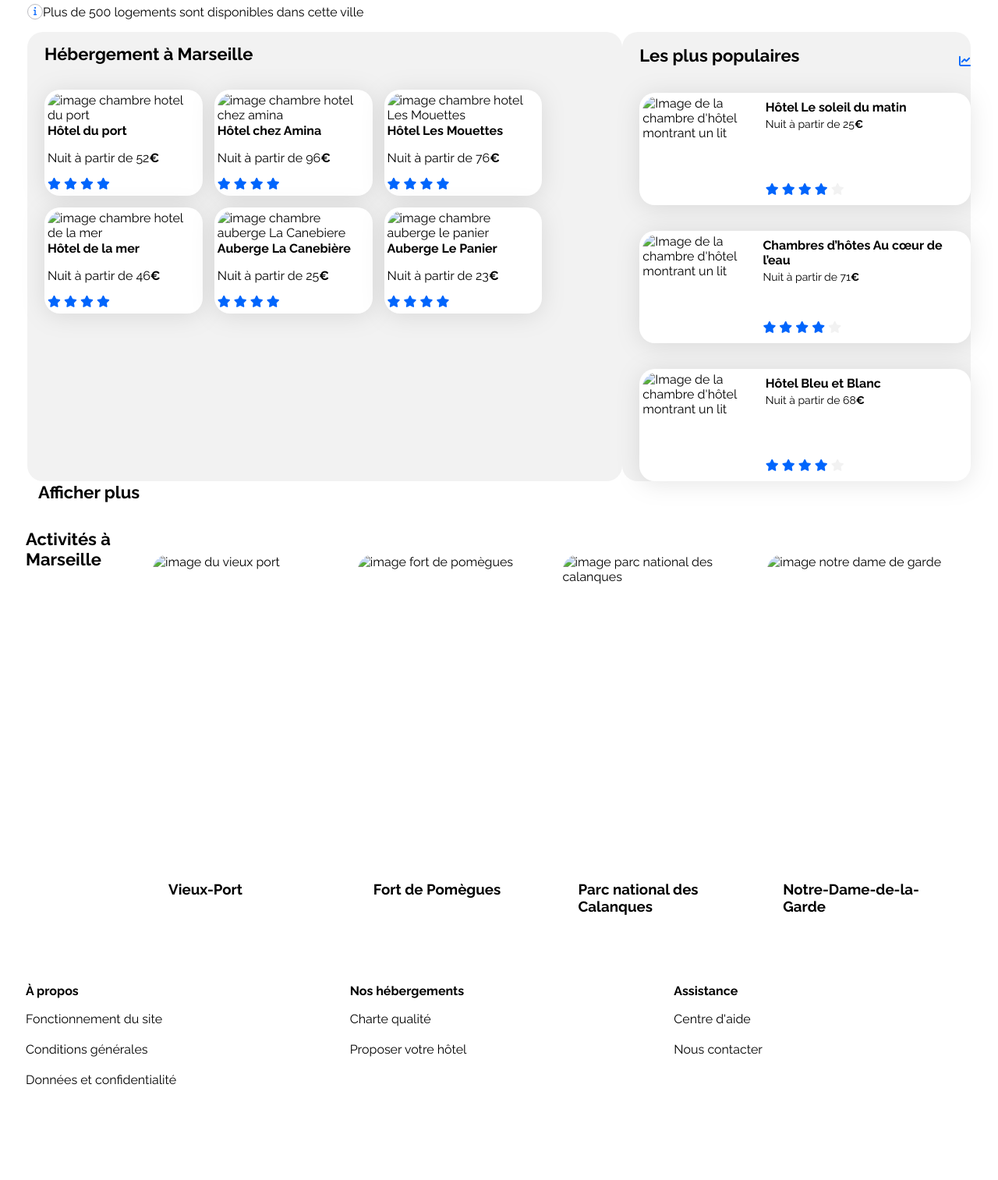
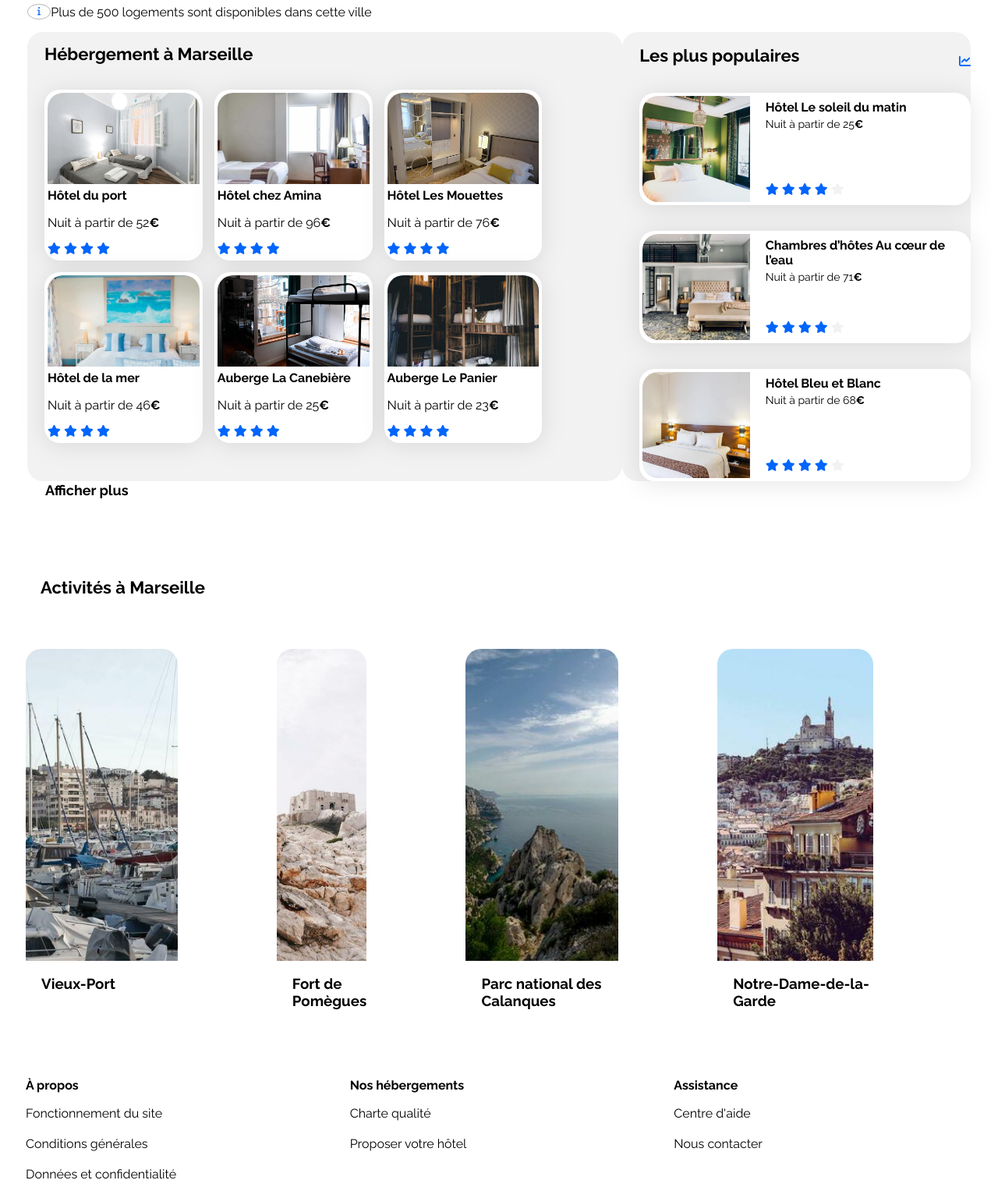
Before and after one commit to ljutvi31/P2-pageWeb, a plain HTML site: page projet2/index.html in a window 1280 px wide. Shown: the part 320-1833 px from the top of the page at 78% size. Before the commit the page ends 1754 px from the top, so only its background shows below. Drawn offline with Linux system fonts and the light colour scheme.

Commit message:
working on the activity session

```diff
--- a/projet2/css/style.css
+++ b/projet2/css/style.css
@@ -183,7 +183,7 @@ nav ul.nav-links li a:hover {
 .spe-info {
     font-size: 11px;
     display: block;
-    width: 14px;
+    width: 2%;
     height: 14px;
     padding: 2px;
     text-align: center;
@@ -380,12 +380,13 @@ a {
 }
 
 .showmore-container {
-    margin-left: 43px;
+    margin-left: 52px;
+    margin-bottom: 100px;
 
 }
 
 .showmore-btn {
-    font-size: 22px;
+    font-size: 18px;
     font-weight: 900;
     background: none;
     /* Retire le fond */
@@ -395,21 +396,22 @@ a {
 
 .activity {
     display: flex;
+    justify-content: space-between;
     margin: 33px;
 }
 
 .activity-title {
     display: flex;
-    align-items: left;
+    margin-left: 52px;
 }
 
-.activity-section-title {
-    margin: 0;
+.section-title {
+    margin-left: px;
     font-size: 22px;
 }
 
 .activity-card {
-    display: flex;
+
     flex-direction: column;
     flex-wrap: nowrap;
     margin-top: 33px;
--- a/projet2/index.html
+++ b/projet2/index.html
@@ -69,7 +69,7 @@
 
             <div class="info-container">
                 <i class="fa-solid fa-info spe-info"></i>
-                <p class="sous-titre">Plus de 500 logements sont disponibles dans cette ville</p>
+                <p class="sub-titre">Plus de 500 logements sont disponibles dans cette ville</p>
             </div>
             <!--infos-->
 
@@ -83,8 +83,7 @@
                     <div class="hebergements-cards">
                         <a href="#">
                             <article class="card">
-                                <img src="/projet2/Images/Hébergements/fred-kleber.jpg"
-                                    alt="image chambre hotel du port">
+                                <img src="./images/hebergements/fred-kleber.jpg" alt="image chambre hotel du port">
                                 <div class="card-content">
                                     <div class="card-txt">
                                         <h3 class="card-title">Hôtel du port</h3>
@@ -105,7 +104,7 @@
 
                         <a href="#">
                             <article class="card">
-                                <img src="/projet2/Images/Hébergements/febrian-zakaria.jpg"
+                                <img src="./images/hebergements/febrian-zakaria.jpg"
                                     alt="image chambre hotel chez amina">
                                 <div class="card-content">
                                     <div class="card-txt">
@@ -127,8 +126,7 @@
 
                         <a href="#">
                             <article class="card">
-                                <img src="/projet2/Images/Hébergements/reisetopia.jpg"
-                                    alt="image chambre hotel Les Mouettes">
+                                <img src="./images/hebergements/reisetopia.jpg" alt="image chambre hotel Les Mouettes">
                                 <div class="card-content">
                                     <div class="card-txt">
                                         <h3 class="card-title">Hôtel Les Mouettes</h3>
@@ -148,8 +146,7 @@
 
                         <a href="#">
                             <article class="card">
-                                <img src="/projet2/Images/Hébergements/annie-spratt.jpg"
-                                    alt="image chambre hotel de la mer">
+                                <img src="./images/hebergements/annie-spratt.jpg" alt="image chambre hotel de la mer">
                                 <div class="card-content">
                                     <div class="card-txt">
                                         <h3 class="card-title">Hôtel de la mer</h3>
@@ -170,7 +167,7 @@
 
                         <a href="#">
                             <article class="card">
-                                <img src="/projet2/Images/Hébergements/marcus-loke.jpg"
+                                <img src="./images/hebergements/marcus-loke.jpg"
                                     alt="image chambre auberge La Canebiere">
                                 <div class="card-content">
                                     <div class="card-txt">
@@ -193,8 +190,7 @@
 
                         <a href="#">
                             <article class="card">
-                                <img src="/projet2/Images/Hébergements/nicate-lee.jpg"
-                                    alt="image chambre auberge le panier">
+                                <img src="./images/hebergements/nicate-lee.jpg" alt="image chambre auberge le panier">
                                 <div class="card-content">
                                     <div class="card-txt">
                                         <h3 class="card-title">
@@ -228,7 +224,7 @@
                     <div class="populaires-cards">
                         <a href="#">
                             <article class="card">
-                                <img src="./Images/Hébergements/emile-guillemot.jpg"
+                                <img src="./images/hebergements/emile-guillemot.jpg"
                                     alt="Image de la chambre d'hôtel montrant un lit">
                                 <div class="card-content">
                                     <div class="card-txt">
@@ -248,7 +244,7 @@
                         </a>
                         <a href="#">
                             <article class="card">
-                                <img src="./Images/Hébergements/aw-creative.jpg"
+                                <img src="./images/hebergements/aw-creative.jpg"
                                     alt="Image de la chambre d'hôtel montrant un lit">
                                 <div class="card-content">
                                     <div class="card-txt">
@@ -269,7 +265,7 @@
 
                         <a href="#">
                             <article class="card">
-                                <img src="./Images/Hébergements/febrian-zakaria2.jpg"
+                                <img src="./images/hebergements/febrian-zakaria2.jpg"
                                     alt="Image de la chambre d'hôtel montrant un lit">
                                 <div class="card-content">
                                     <div class="card-txt">
@@ -298,14 +294,13 @@
         <button class="showmore-btn">Afficher plus</button>
     </div>
 
-
-    <section class="activity">
     <div class="activity-title">
     <h2 class="section-title">Activités à Marseille</h2>
     </div>
+    <section class="activity">
+        <article class="activity-card">
             <a href="#">
-            <article class="activity-card">
-                <img src="/projet2/Images/Activités/reno-laithienne.jpg" alt="image du vieux port">
+                <img src="./images/actvites/reno-laithienne.jpg" alt="image du vieux port">
                 <div class="activity-card-content">
                     <div class="activity-card-txt">
                         <h3 class="activity-card-title">Vieux-Port</h3>
@@ -314,9 +309,9 @@
         </article>
         </a>
 
+        <article class="activity-card">
             <a href="#">
-            <article class="activity-card">
-                <img src="/projet2/Images/Activités/paul-hermann.jpg" alt="image fort de pomègues">
+                <img src="./images/actvites/paul-hermann.jpg" alt="image fort de pomègues">
                 <div class="activity-card-content">
                     <div class="activity-card-txt">
                         <h3 class="activity-card-title">Fort de Pomègues</h3>
@@ -326,9 +321,10 @@
         </a>
 
 
+
+        <article class="activity-card">
             <a href="#">
-            <article class="activity-card">
-                <img src="/projet2/Images/Activités/kilyan-sockalingum.jpg" alt="image parc national des calanques">
+                <img src="./images/actvites/kilyan-sockalingum.jpg" alt="image parc national des calanques">
                 <div class="activity-card-content">
                     <div class="activity-card-txt">
                         <h3 class="activity-card-title">Parc national des Calanques</h3>
@@ -337,9 +333,10 @@
         </article>
         </a>
 
+
+        <article class="activity-card">
             <a href="#">
-            <article class="activity-card">
-                <img src="/projet2/Images/Activités/florian-wehde.jpg" alt="image notre dame de garde">
+                <img src="./images/actvites/florian-wehde.jpg" alt="image notre dame de garde">
                 <div class="activity-card-content">
 
                     <div class="activity-card-txt">
```
Lines whose indentation alone changed are shown as unchanged.
